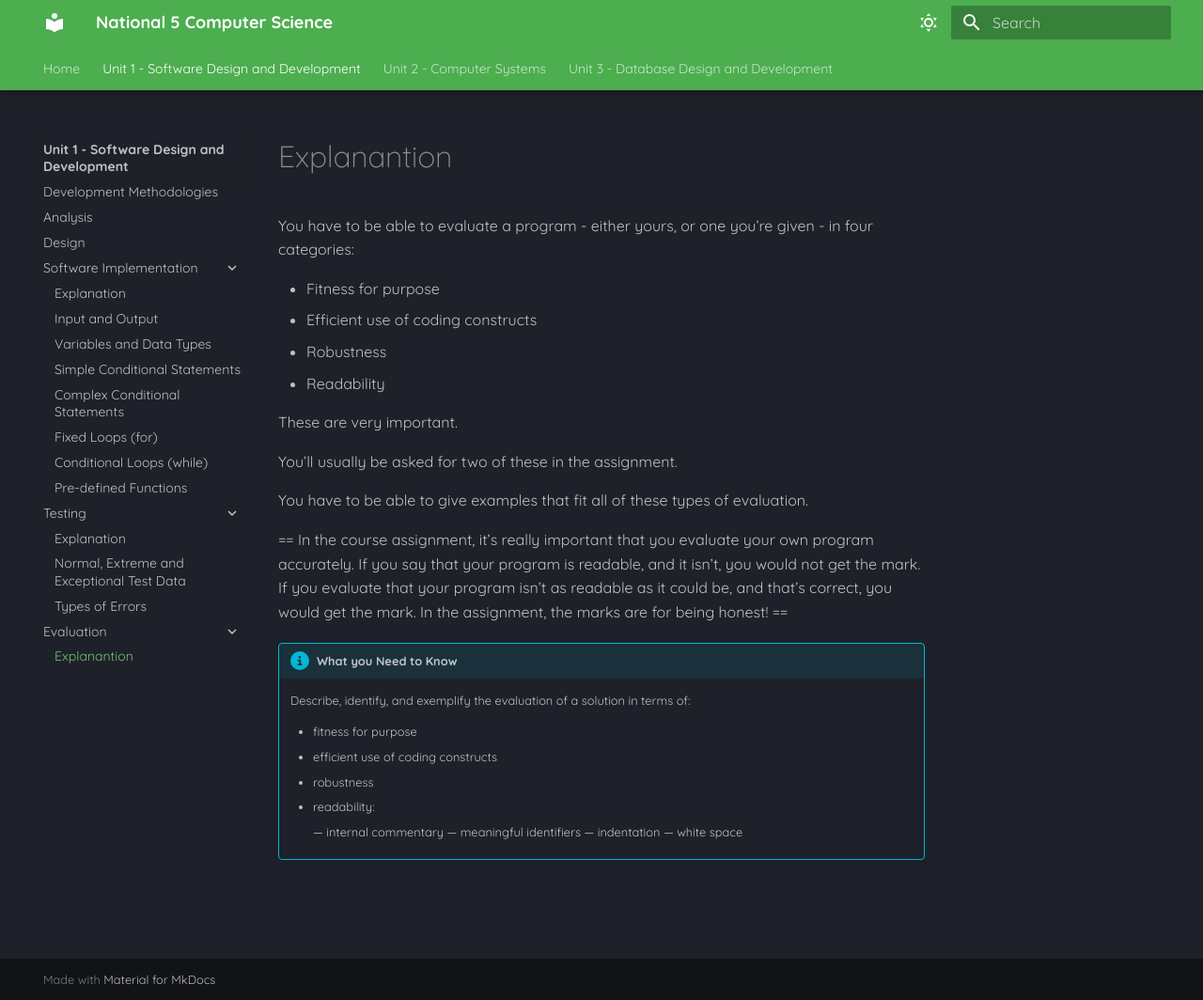
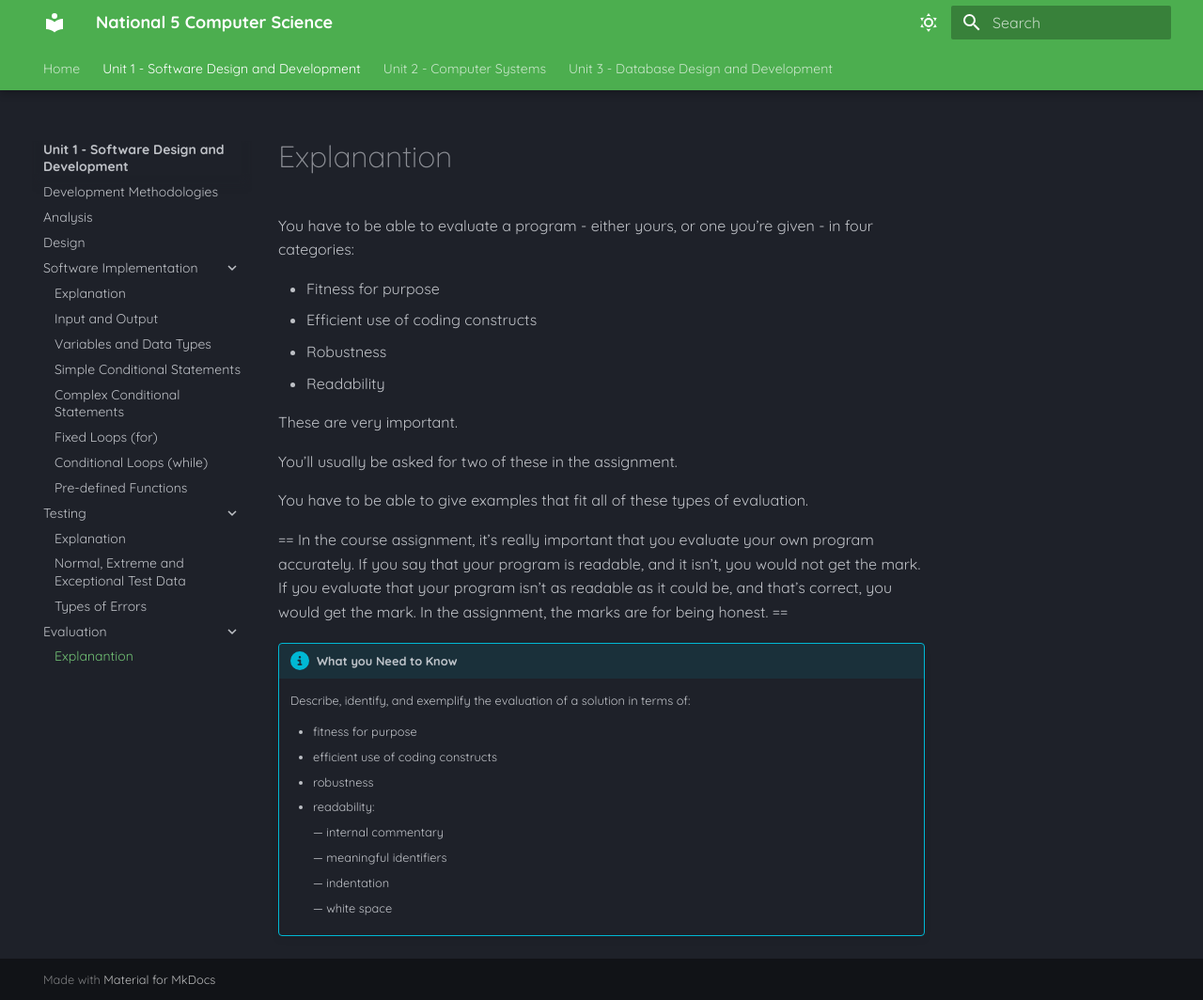
Before and after one commit to Mr-Wood-CS/National-5-CS, an MkDocs documentation site: the page built from docs/SDD/6.0-Evaluation.md, in a window 1280 px wide and 1064 px high. Shown: the whole window at 94% size. Built offline with MkDocs 1.6.1 and Material for MkDocs 9.7.7, drawn with Linux system fonts in a browser that asks for light colours.

```diff
--- a/docs/SDD/6.0-Evaluation.md
+++ b/docs/SDD/6.0-Evaluation.md
@@ -13,7 +13,7 @@ You’ll usually be asked for two of these in the assignment.
 
 You have to be able to give examples that fit all of these types of evaluation.
 
-== In the course assignment, it’s really important that you evaluate your own program accurately. If you say that your program is readable, and it isn’t, you would not get the mark. If you evaluate that your program isn’t as readable as it could be, and that’s correct, you would get the mark. In the assignment, the marks are for being honest! ==
+== In the course assignment, it’s really important that you evaluate your own program accurately. If you say that your program is readable, and it isn’t, you would not get the mark. If you evaluate that your program isn’t as readable as it could be, and that’s correct, you would get the mark. In the assignment, the marks are for being honest. ==
 
 !!! info "What you Need to Know"
 
@@ -25,6 +25,9 @@ You have to be able to give examples that fit all of these types of evaluation.
       * readability:
 
           — internal commentary
+
           — meaningful identifiers
+
           — indentation
+
           — white space
```
